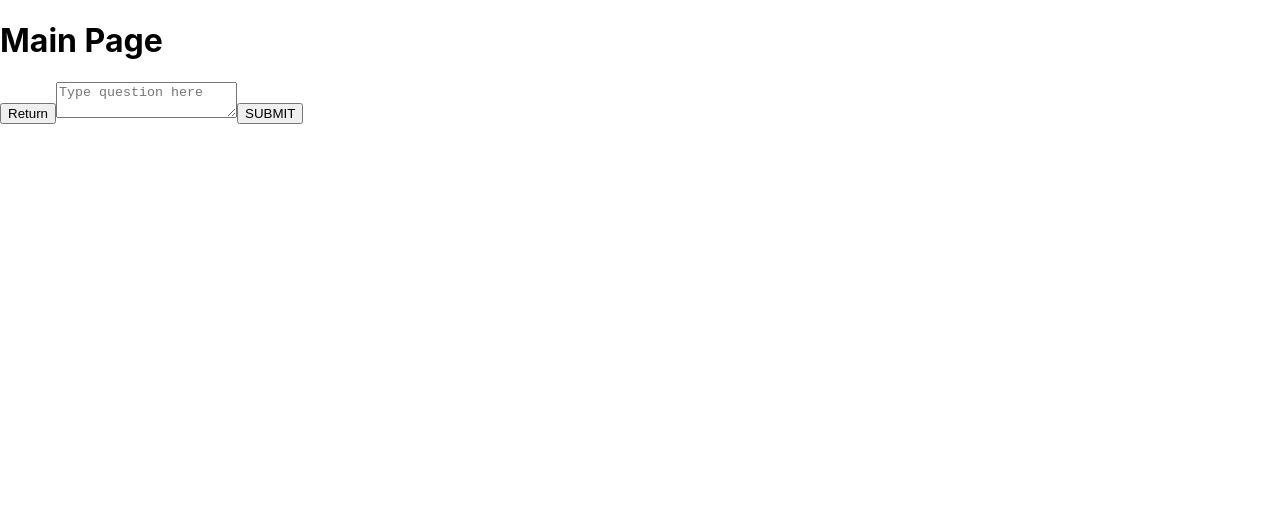
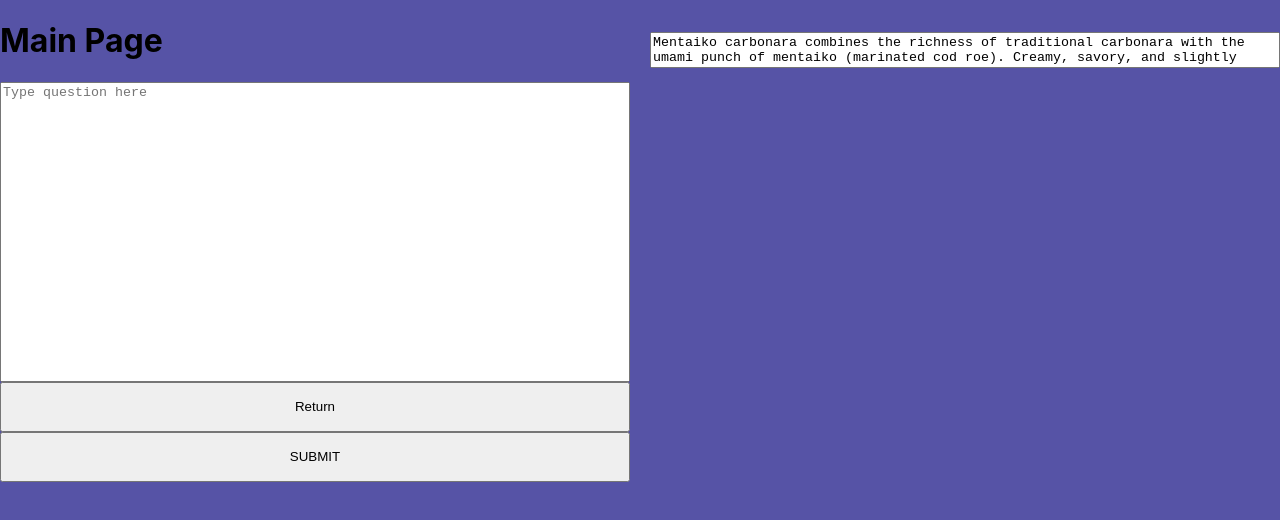
Before and after one commit to AlexLee09/GitGud, a React (Create React App) app in the folder frontend/: page /main in a window 1280 px wide. Shown: the top 520 px of the page. Built offline with nearby package versions, Linux system fonts and the light colour scheme.

Commit message:
Render data from backend and main page styles.

```diff
--- a/frontend/src/App.css
+++ b/frontend/src/App.css
@@ -1,38 +1,12 @@
 .App {
-  text-align: center;
+  height: 100vh;
 }
 
-.App-logo {
-  height: 40vmin;
-  pointer-events: none;
+textarea {
+  resize: none;
 }
 
-@media (prefers-reduced-motion: no-preference) {
-  .App-logo {
-    animation: App-logo-spin infinite 20s linear;
-  }
+button
+{
+  height: 50px;
 }
-
-.App-header {
-  background-color: #282c34;
-  min-height: 100vh;
-  display: flex;
-  flex-direction: column;
-  align-items: center;
-  justify-content: center;
-  font-size: calc(10px + 2vmin);
-  color: white;
-}
-
-.App-link {
-  color: #61dafb;
-}
-
-@keyframes App-logo-spin {
-  from {
-    transform: rotate(0deg);
-  }
-  to {
-    transform: rotate(360deg);
-  }
-}
--- a/frontend/src/pages/MainPage.js
+++ b/frontend/src/pages/MainPage.js
@@ -1,10 +1,10 @@
 import React, { useState } from 'react';
 import { useNavigate } from 'react-router-dom';
+import classes from './MainPage.module.css';
 
 function MainPage()
 {
     const navigate = useNavigate();
-
 
     const returnToLanding = () =>
     {
@@ -12,6 +12,8 @@ function MainPage()
     }
 
     const[input, setInput] = useState("");
+
+    const[data, setData] = useState([]);
 
     const handleSubmit = async (event) =>
     {
@@ -30,19 +32,32 @@ function MainPage()
 
         const data = await response.json();
 
-        console.log (data);
+        setData(data.data);
     }
 
+    return (
+        <div className = {classes.container}>
+            <div className = {classes.tile1}>
+                <h1>Main Page</h1>
+                <textarea placeholder='Type question here' onChange={(event) => setInput(event.target.value)} className={classes.questionInput}>
+                </textarea>
+                <button onClick = {returnToLanding}>Return</button>
+                <button onClick={handleSubmit}>SUBMIT</button>
+            </div>
+            <div className = {classes.tile2}>
+                <ol>
+                    { data.length > 0 && data.map ((item, index) => {
+                        return (
+                            <li key={index}>
+                                { item.command }
+                            </li>
+                        )
+                    })}
+                </ol>
 
+                <textarea readOnly>Mentaiko carbonara combines the richness of traditional carbonara with the umami punch of mentaiko (marinated cod roe). Creamy, savory, and slightly spicy, it's a delightful fusion that tantalizes taste buds. </textarea>
 
-    return(
-        <div>
-            <h1>Main Page</h1>
-            <button onClick = {returnToLanding}>Return</button>
-            <textarea placeholder='Type question here'
-            onChange={(event) => setInput(event.target.value)}>
-            </textarea>
-            <button onClick={handleSubmit}>SUBMIT</button>
+            </div>
         </div>
     )
 }
--- /dev/null
+++ b/frontend/src/pages/MainPage.module.css
@@ -0,0 +1,31 @@
+.container{
+    display: flex;
+    width: 100vw;
+    height: 100vh;
+    background-color: rgb(86, 83, 166);
+    gap: 20px;
+
+}
+
+.tile1{
+    display: flex;
+    width: 50%;
+    height: 100%;
+    flex-direction: column;
+
+}
+
+.tile2{
+    display: flex;
+    width: 50%;
+    height: 100%;
+    flex-direction: column;
+
+}
+
+.questionInput
+{
+    width: 100% !important;
+    box-sizing: border-box;
+    height: 300px !important;
+}
```
Also changed, not shown: 1 other file (tests, documents, lock files or other folders).
